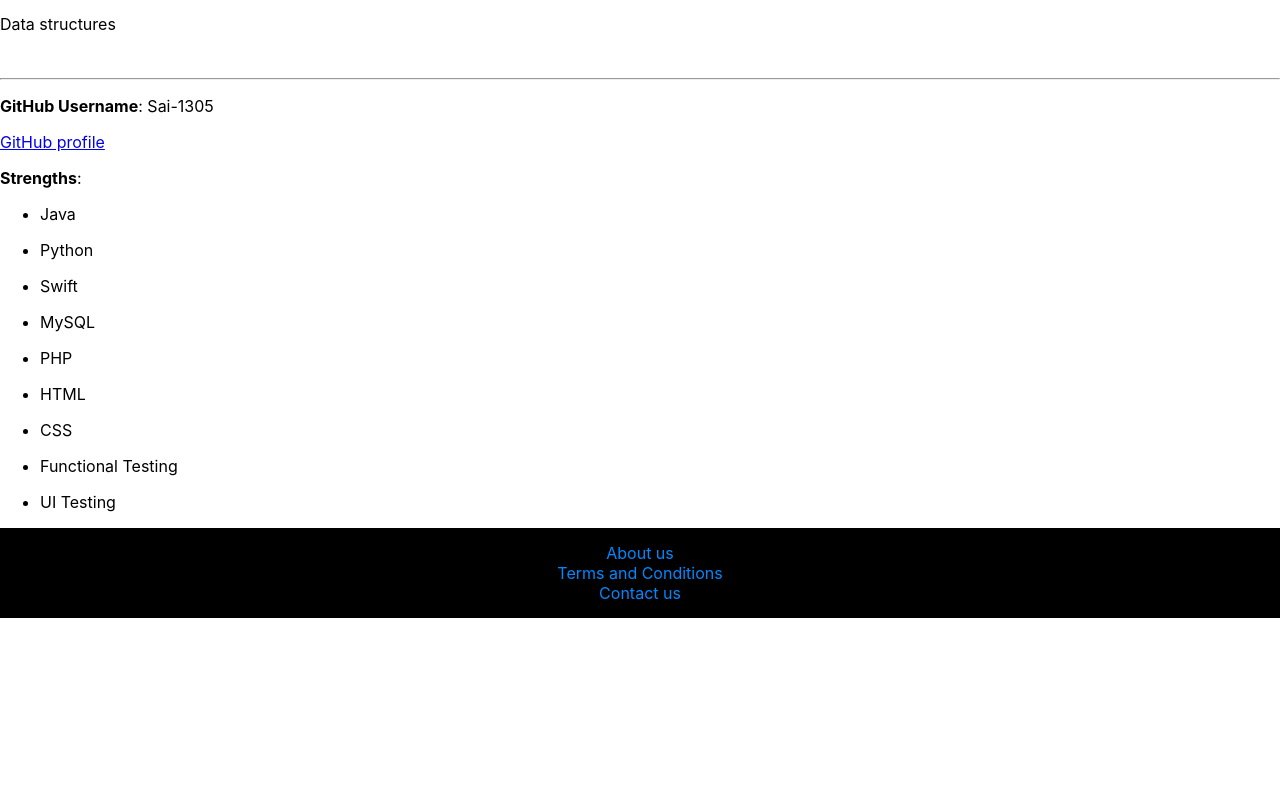
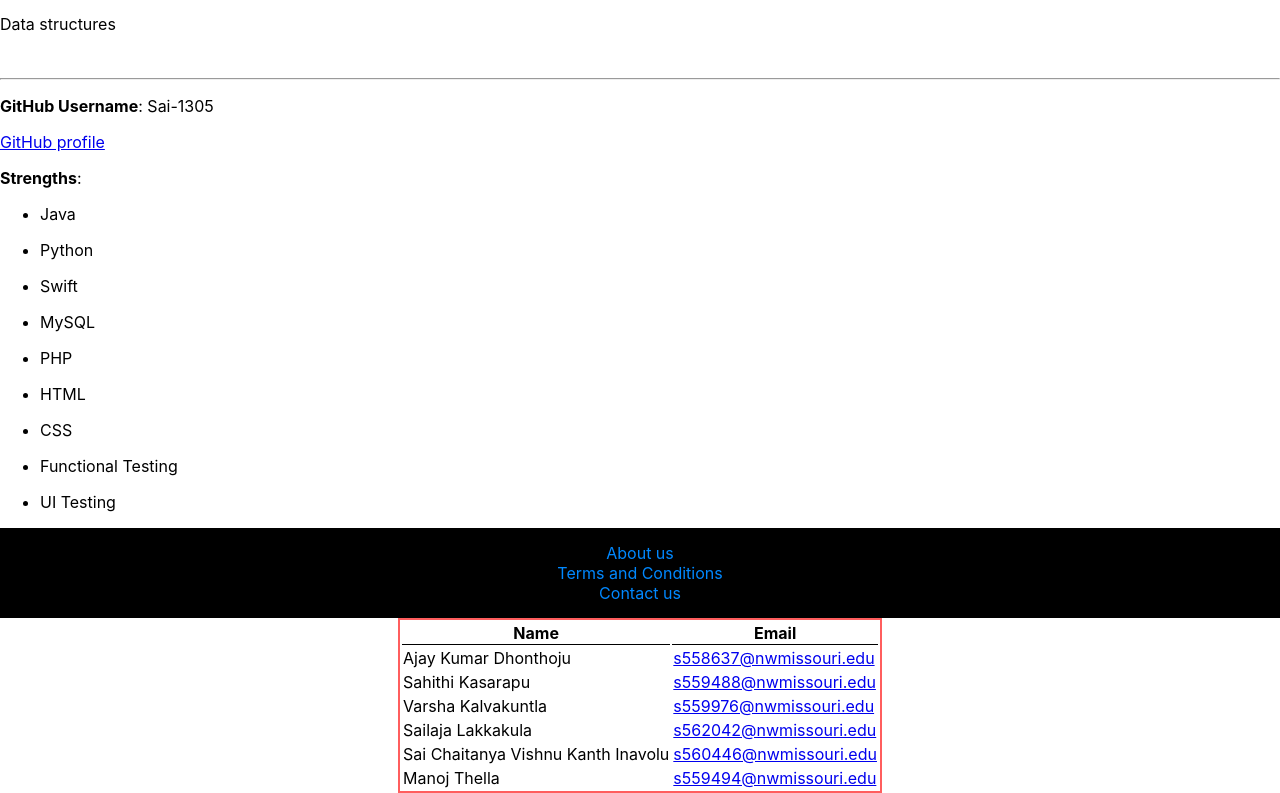
Before and after one commit to AjayKumar1403/REACT-ESPARTO, a React (Create React App) app in the folder esparto/: page / in a window 1280 px wide. Shown: the part 5106-5899 px from the top of the page. Before the commit the page ends 5724 px from the top, so only its background shows below. Built offline with nearby package versions, Linux system fonts and the light colour scheme.

Commit message:
Sai Chaitanya Vishnu Kanth Inavolu:Added ContactUs component and installed all the required dependencies

```diff
--- a/esparto/package.json
+++ b/esparto/package.json
@@ -8,6 +8,7 @@
     "@testing-library/user-event": "^13.5.0",
     "react": "^18.2.0",
     "react-dom": "^18.2.0",
+    "react-router-dom": "^6.16.0",
     "react-scripts": "^5.0.1",
     "react-split-pane": "^0.1.92",
     "web-vitals": "^2.1.4"
--- a/esparto/src/App.js
+++ b/esparto/src/App.js
@@ -3,7 +3,8 @@ import Navbar from './Navbar';
 import Home from './Home';
 import About from './About';
 import './styles.css';
-import Footer from './Footer';
+import Footer from './components/Footer';
+import ContactUs from './components/ContactUs';
 
 function App() {
   return (
@@ -17,6 +18,8 @@ function App() {
       <About/>
       {/* // Footer content goes here */}
       <Footer />
+      {/* // Contact details are included in ContactUs page*/}
+      <ContactUs />
     </div>
 
   )
--- /dev/null
+++ b/esparto/src/components/ContactUs.js
@@ -0,0 +1,41 @@
+import React from "react";
+
+const ContactUs = () => {
+    return (
+        <div id="ContactUs">
+            <table id="contactTable">
+                <tr id="tableHeadRow">
+                    <th>Name</th>
+                    <th>Email</th>
+                </tr>
+                <tr>
+                    <td>Ajay Kumar Dhonthoju</td>
+                    <td><a href="mailto:s558637@nwmissouri.edu">s558637@nwmissouri.edu</a></td>
+                </tr>
+                <tr>
+                    <td>Sahithi Kasarapu</td>
+                    <td><a href="s559488@nwmissouri.edu">s559488@nwmissouri.edu</a></td>
+                </tr>
+                <tr>
+                    <td>Varsha Kalvakuntla</td>
+                    <td><a href="s559976@nwmissouri.edu">s559976@nwmissouri.edu</a></td>
+                </tr>
+                <tr>
+                    <td>Sailaja Lakkakula</td>
+                    <td><a href="s562042@nwmissouri.edu">s562042@nwmissouri.edu</a></td>
+                </tr>
+                <tr>
+                    <td>Sai Chaitanya Vishnu Kanth Inavolu</td>
+                    <td><a href="s560446@nwmissouri.edu">s560446@nwmissouri.edu</a></td>
+                </tr>
+                <tr>
+                    <td>Manoj Thella</td>
+                    <td><a href="s559494@nwmissouri.edu">s559494@nwmissouri.edu</a></td>
+                </tr>
+            </table>
+        </div>
+    );
+
+};
+
+export default ContactUs;
--- a/esparto/src/styles.css
+++ b/esparto/src/styles.css
@@ -133,3 +133,14 @@ body{
     text-align: end;
     padding: 10px;
   }
+
+  #contactTable {
+    /* align-items: center;
+    padding-left: 50%; */
+    margin-left: auto;
+    margin-right: auto;
+    border: 2px solid rgb(255, 94, 94);
+  }
+  th {
+    border-bottom: 1px solid black
+  }
```
Also changed, not shown: esparto/src/components/Footer.js (renamed from esparto/src/Footer.js), 1 other file (tests, documents, lock files or other folders).
